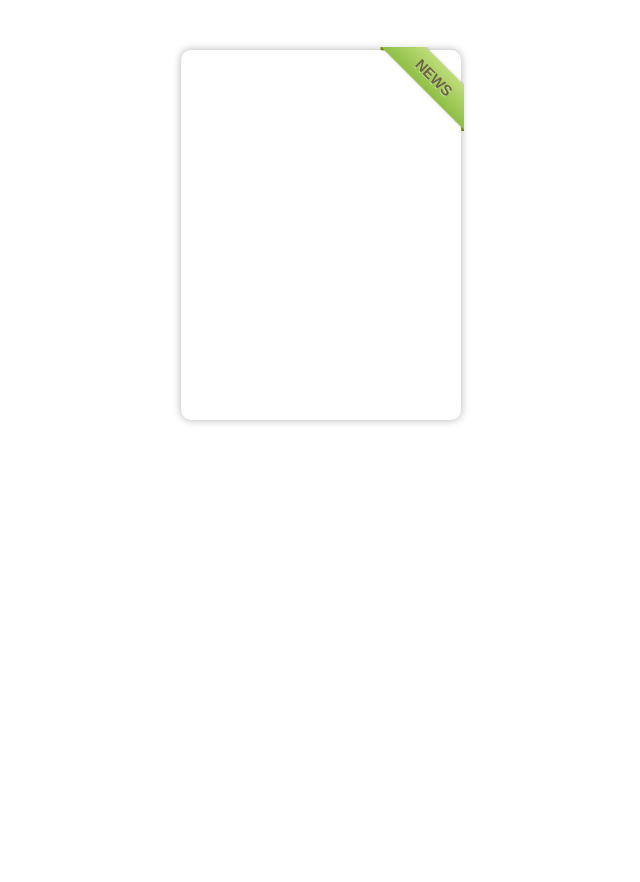
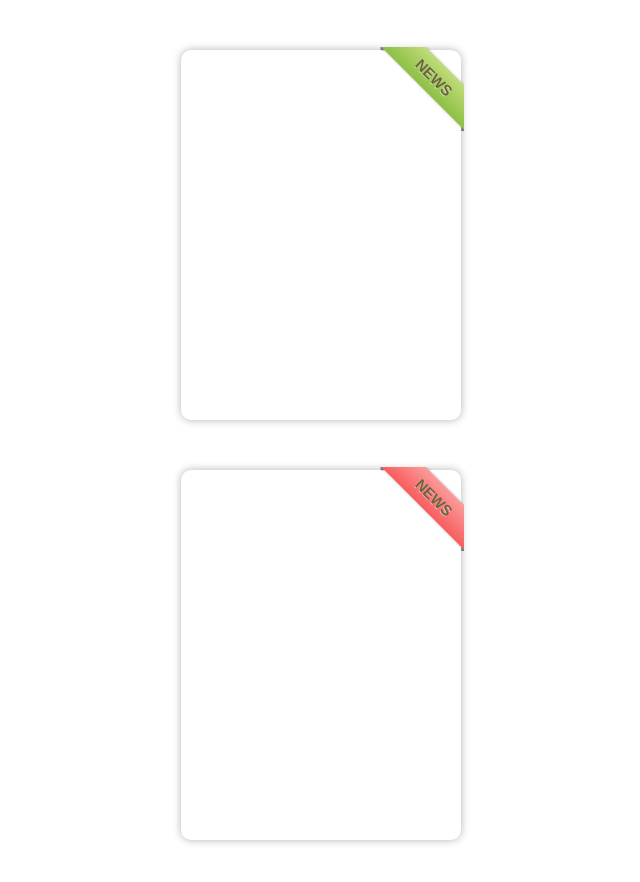
Before and after one commit to yunx14/ribbon, a plain HTML site: page index.html in a window 1280 px wide. Shown: the whole page, without its empty margins (319-959 px from the left). Before the commit the page ends 800 px from the top, so only its background shows below. Drawn offline with Linux system fonts and the light colour scheme.

Commit message:
added red ribbon

```diff
--- a/index.css
+++ b/index.css
@@ -11,7 +11,7 @@
   z-index: 90;
 }
 
-.ribbon-wrapper-green {
+.ribbon-wrapper {
   width: 85px;
   height: 88px;
   overflow: hidden;
@@ -20,9 +20,8 @@
   right: -3px;
 }
 
-.ribbon-green {
+.ribbon {
   font: bold 15px Sans-Serif;
-  color: #333;
   text-align: center;
   text-shadow: rgba(255,255,255,0.5) 0px 1px 0px;
   -webkit-transform: rotate(45deg);
@@ -34,30 +33,46 @@
   left: -5px;
   top: 15px;
   width: 120px;
+  color: #6a6340;
+  -webkit-box-shadow: 0px 0px 3px rgba(0,0,0,0.3);
+  -moz-box-shadow:    0px 0px 3px rgba(0,0,0,0.3);
+  box-shadow:         0px 0px 3px rgba(0,0,0,0.3);
+}
+
+.ribbon:before, .ribbon:after {
+  content: "";
+  border-top:   3px solid #777;
+  border-left:  3px solid transparent;
+  border-right: 3px solid transparent;
+  position:absolute;
+  bottom: -3px;
+}
+
+.ribbon:before {
+  position:absolute;
+  left: 0;
+  bottom: -3px;
+}
+.ribbon:after {
+  position:absolute;
+  right: 0;
+  bottom: -3px;
+}
+
+.ribbon-green {
   background-color: #BFDC7A;
   background-image: -webkit-gradient(linear, left top, left bottom, from(#BFDC7A), to(#8EBF45));
   background-image: -webkit-linear-gradient(top, #BFDC7A, #8EBF45);
   background-image:    -moz-linear-gradient(top, #BFDC7A, #8EBF45);
   background-image:     -ms-linear-gradient(top, #BFDC7A, #8EBF45);
   background-image:      -o-linear-gradient(top, #BFDC7A, #8EBF45);
-  color: #6a6340;
-  -webkit-box-shadow: 0px 0px 3px rgba(0,0,0,0.3);
-  -moz-box-shadow:    0px 0px 3px rgba(0,0,0,0.3);
-  box-shadow:         0px 0px 3px rgba(0,0,0,0.3);
 }
 
-.ribbon-green:before, .ribbon-green:after {
-  content: "";
-  border-top:   3px solid #6e8900;
-  border-left:  3px solid transparent;
-  border-right: 3px solid transparent;
-  position:absolute;
-  bottom: -3px;
+.ribbon-red {
+  background-color: #fb9b9b;
+  background-image: -webkit-gradient(linear, left top, left bottom, from(#fb9b9b), to(#f85e5e));
+  background-image: -webkit-linear-gradient(top, #fb9b9b, #f85e5e);
+  background-image:    -moz-linear-gradient(top, #fb9b9b, #f85e5e);
+  background-image:     -ms-linear-gradient(top, #fb9b9b, #f85e5e);
+  background-image:      -o-linear-gradient(top, #fb9b9b, #f85e5e);
 }
-
-.ribbon-green:before {
-  left: 0;
-}
-.ribbon-green:after {
-  right: 0;
-}
--- a/index.html
+++ b/index.html
@@ -8,7 +8,11 @@
 
 <body>
 	<div class="wrapper">
-       <div class="ribbon-wrapper-green"><div class="ribbon-green">NEWS</div></div>
+       <div class="ribbon-wrapper"><div class="ribbon ribbon-green">NEWS</div></div>
+	</div>
+
+    <div class="wrapper">
+       <div class="ribbon-wrapper"><div class="ribbon ribbon-red">NEWS</div></div>
 	</div>
 </body>
 </html>
```
